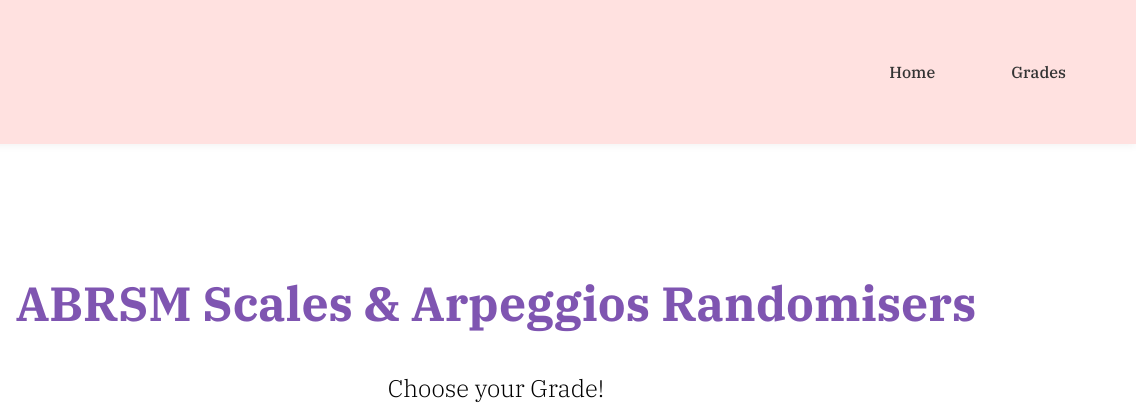
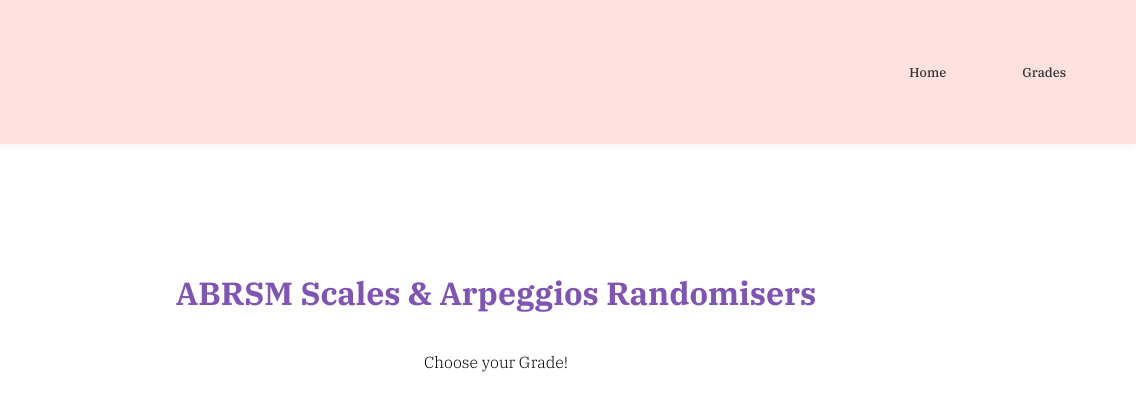
Before and after one commit to charcoalmanners/randomscales, a plain HTML site: page index.html in a window 1280 px wide. Shown: the top 408 px of the page, 144-1280 px from the left. Drawn offline with Linux system fonts and the light colour scheme.

Commit message:
Update scales.css

```diff
--- a/scales.css
+++ b/scales.css
@@ -35,7 +35,7 @@
     font-family: 'IBMPlexMedium', serif;
     align-items: center;
     text-align: center;
-    font-size: 1em;
+    font-size: 0.8em;
     border: none;
   outline: none;
   box-shadow: none;
@@ -53,14 +53,14 @@
 h1 {
     color: #7F55B1;
     font-family: 'IBMPlexBold', serif;
-    font-size: 3em;
+    font-size: 2em;
     text-align: center;
     margin: auto;
 }
 
 p {
     font-family: 'IBMPlexLight', serif;
-    font-size: 1.5em;
+    font-size: 1em;
     text-align: center;
 }
 
@@ -146,7 +146,7 @@
   background-color: #FFE1E0;
 }
 
-@media (max-width: 600px) {
+@media (max-width: 400px) {
   .header {
     flex-direction: column;
     align-items: flex-start;
```
